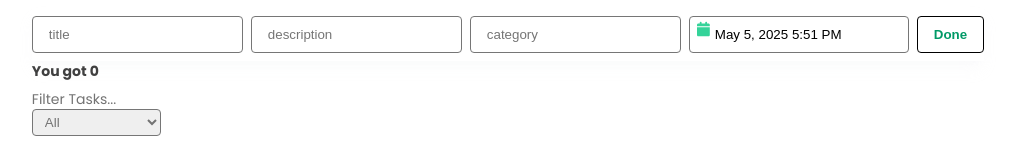
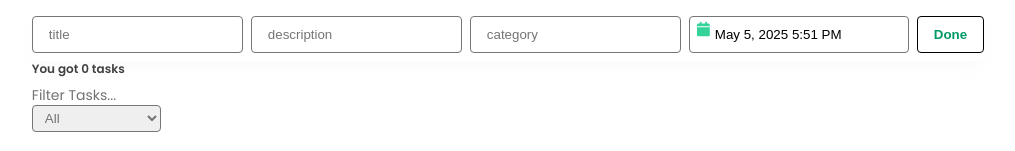
Before and after one commit to Mohamed-Maghraby/tasklito, a React (Vite) app: page / in a window 1280 px wide. Shown: the part 137-288 px from the top of the page, without its empty margins (132-1147 px from the left). Built offline with nearby package versions, Linux system fonts and the light colour scheme.

Commit message:
Tasklito project v1

```diff
--- a/src/components/DisplayTasksCounts.jsx
+++ b/src/components/DisplayTasksCounts.jsx
@@ -6,7 +6,7 @@ const DisplayTasksCounts = memo(()=> {
     const {taskLength} = useTaskLength()
     useRender('DisplayTasksCounts', 'console')
   return (
-    <div className='text-sm text-neutral-700 font-bold'>You got {taskLength}</div>
+    <div className='text-xs text-neutral-700 font-semibold'>You got {taskLength} tasks</div>
   )
 })
 // function DisplayTasksCounts() {
```
